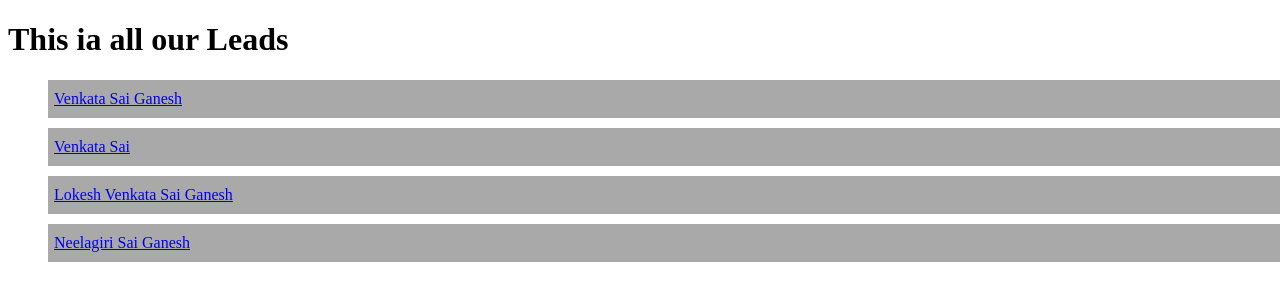
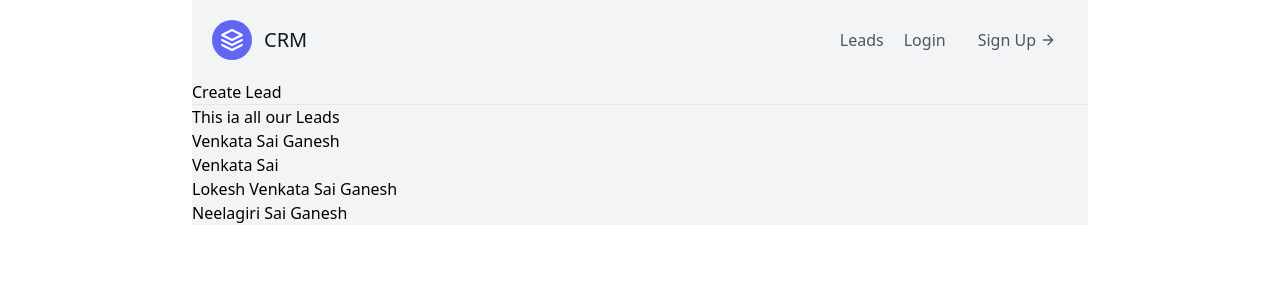
Before and after one commit to lokesh-devel-oper/CRM, a Django app: page /leads/ in a window 1280 px wide. Shown: the top 301 px of the page. Run offline with Django 5.2, Linux system fonts and the light colour scheme; data comes from the database, SQL or seed files in the repository; both versions use the stored data as it was after the commit.

Commit message:
Exteded Templates, Tailwind CSS, URL Names

```diff
--- a/crm/urls.py
+++ b/crm/urls.py
@@ -16,8 +16,11 @@
 """
 from django.contrib import admin
 from django.urls import path, include
+from leads.views import landing_page, login_page
 
 urlpatterns = [
     path('admin/', admin.site.urls),
+    path('', landing_page),
+    path('login/', login_page),
     path('leads/', include('leads.urls', namespace='leads'))
 ]
--- a/leads/urls.py
+++ b/leads/urls.py
@@ -1,10 +1,12 @@
 from django.urls import path
-from leads.views import leads_list, lead_details, lead_create
+from leads.views import leads_list, lead_details, lead_create, lead_update, lead_delete
 
 app_name = 'leads'
 
 urlpatterns = [
-    path('', leads_list),
-    path('<int:pk>/', lead_details),
-    path('create/', lead_create)
+    path('', leads_list, name="lead-list"),
+    path('<int:pk>/', lead_details, name="lead-details"),
+    path('create/', lead_create, name="create-lead"),
+    path('<int:pk>/update/', lead_update, name="update-lead"),
+    path('<int:pk>/delete/', lead_delete, name="delete-lead"),
 ]
--- a/leads/views.py
+++ b/leads/views.py
@@ -1,7 +1,13 @@
 from django.shortcuts import render, redirect
 from django.http import HttpResponse
 from leads.models import LEAD, Agent
-from leads.forms import Leadform
+from leads.forms import Leadform, LeadModelForm
+
+def landing_page(request):
+    return render(request, "landing.html")
+
+def login_page(request):
+    return render(request, "login.html")
 
 # Create your views here.
 def leads_list(request):
@@ -22,25 +28,83 @@
     return render(request, "leads/lead_details.html", context)
 
 def lead_create(request):
-    form = Leadform()
+    form = LeadModelForm()
     if request.method == "POST":
         print("Receiving Post Request")
-        form = Leadform(request.POST)
+        form = LeadModelForm(request.POST)
         if form.is_valid():
-            print("The form is Valid")
-            print(form.cleaned_data)
-            first_name = form.cleaned_data['first_name']
-            last_name = form.cleaned_data['last_name']
-            age = form.cleaned_data['age']
-            agent = Agent.objects.first()
-            LEAD.objects.create(
-                first_name = first_name,
-                last_name = last_name,
-                age = age,
-                agent = agent
-            )
+            form.save()
             return redirect("/leads")
     context = {
         "form": form
     }
     return render(request, "leads/lead_create.html", context)
+
+def lead_update(request, pk):
+    lead = LEAD.objects.get(id=pk)
+    form = LeadModelForm(instance=lead)
+    if request.method == "POST":
+        print("Receiving Post Request")
+        form = LeadModelForm(request.POST, instance=lead)
+        if form.is_valid():
+            form.save()
+            return redirect("/leads")
+    context = {
+        "form": form,
+        "lead": lead
+    }
+    return render(request, "leads/lead_update.html", context)
+
+
+def lead_delete(request, pk):
+    lead = LEAD.objects.get(id=pk)
+    lead.delete()
+    return redirect("/leads")
+
+
+# def lead_update(request, pk):
+#     lead = LEAD.objects.get(id=pk)
+#     form = Leadform()
+#     if request.method == "POST":
+#         print("Receiving Post Request")
+#         form = Leadform(request.POST)
+#         if form.is_valid():
+#             print("The form is Valid")
+#             print(form.cleaned_data)
+#             first_name = form.cleaned_data['first_name']
+#             last_name = form.cleaned_data['last_name']
+#             age = form.cleaned_data['age']
+#             lead.first_name = first_name
+#             lead.last_name = last_name
+#             lead.age = age
+#             lead.save()
+#             return redirect("/leads")
+#     context = {
+#         "form": form,
+#         "lead": lead
+#     }
+#     return render(request, "leads/lead_update.html", context)
+
+# def lead_create(request):
+    # form = Leadform()
+    # if request.method == "POST":
+    #     print("Receiving Post Request")
+    #     form = Leadform(request.POST)
+    #     if form.is_valid():
+    #         print("The form is Valid")
+    #         print(form.cleaned_data)
+    #         first_name = form.cleaned_data['first_name']
+    #         last_name = form.cleaned_data['last_name']
+    #         age = form.cleaned_data['age']
+    #         agent = Agent.objects.first()
+    #         LEAD.objects.create(
+    #             first_name = first_name,
+    #             last_name = last_name,
+    #             age = age,
+    #             agent = agent
+    #         )
+    #         return redirect("/leads")
+#     context = {
+#         "form": form
+#     }
+#     return render(request, "leads/lead_create.html", context)
--- /dev/null
+++ b/templates/base.html
@@ -0,0 +1,17 @@
+<!DOCTYPE html>
+<html lang="en">
+<head>
+    <meta charset="UTF-8">
+    <meta name="viewport" content="width=device-width, initial-scale=1.0">
+    <title>DJCRM</title>
+    <link href="https://unpkg.com/tailwindcss@^2/dist/tailwind.min.css" rel="stylesheet">
+</head>
+<body>
+    <div class="max-w-4xl mx-auto bg-gray-100">
+        {% include "navbar.html" %}
+        {% block content %}
+
+        {% endblock content%}
+    </div>
+</body>
+</html>
--- a/templates/leads/lead_create.html
+++ b/templates/leads/lead_create.html
@@ -6,7 +6,7 @@
     <title>Document</title>
 </head>
 <body>
-    <a href="/leads">Go back to Leads</a>
+    <a href="{% url 'leads:lead-list' %}">Go back to Leads</a>
     <hr>
     <h1>Create a new Lead</h1>
     <form  method="post">
--- a/templates/leads/leads_list.html
+++ b/templates/leads/leads_list.html
@@ -1,28 +1,14 @@
-<!DOCTYPE html>
-<html lang="en">
-<head>
-    <meta charset="UTF-8">
-    <meta name="viewport" content="width=device-width, initial-scale=1.0">
-    <title>Document</title>
-    <style>
-        .lead {
-            padding-top: 10px;
-            padding-bottom: 10px;
-            padding-left: 6px;
-            padding-right: 6px;margin-top: 10px;
-            background-color: darkgray;
-            width: 100%;
-        }
-    </style>
-</head>
-<body>
+{% extends "base.html" %}
+
+{% block content %}
+    <a href="{% url 'leads:create-lead' %}"><h3>Create Lead</h3></a>
+    <hr />
     <h1>This ia all our Leads</h1>
     <ul>
         {% for lead in leads%}
        <div class="lead">
-        <a href="/leads/{{lead.pk}}/">{{ lead.first_name }} {{ lead.last_name }}</a>
+        <a href="{% url 'leads:lead-details' lead.pk %}">{{ lead.first_name }} {{ lead.last_name }}</a>
        </div>
         {% endfor %}
     </ul>
-</body>
-</html>
+    {% endblock content %}
--- /dev/null
+++ b/templates/navbar.html
@@ -0,0 +1,19 @@
+<header class="text-gray-600 body-font">
+    <div class="container mx-auto flex flex-wrap p-5 flex-col md:flex-row items-center">
+      <a href="/" class="flex title-font font-medium items-center text-gray-900 mb-4 md:mb-0">
+        <svg xmlns="http://www.w3.org/2000/svg" fill="none" stroke="currentColor" stroke-linecap="round" stroke-linejoin="round" stroke-width="2" class="w-10 h-10 text-white p-2 bg-indigo-500 rounded-full" viewBox="0 0 24 24">
+          <path d="M12 2L2 7l10 5 10-5-10-5zM2 17l10 5 10-5M2 12l10 5 10-5"></path>
+        </svg>
+        <span class="ml-3 text-xl">CRM</span>
+      </a>
+      <nav class="md:ml-auto flex flex-wrap items-center text-base justify-center">
+        <a href="{% url 'leads:lead-list' %}" class="mr-5 hover:text-gray-900">Leads</a>
+        <a href="/login/" class="mr-5 hover:text-gray-900">Login</a>
+      </nav>
+      <button class="inline-flex items-center bg-gray-100 border-0 py-1 px-3 focus:outline-none hover:bg-gray-200 rounded text-base mt-4 md:mt-0">Sign Up
+        <svg fill="none" stroke="currentColor" stroke-linecap="round" stroke-linejoin="round" stroke-width="2" class="w-4 h-4 ml-1" viewBox="0 0 24 24">
+          <path d="M5 12h14M12 5l7 7-7 7"></path>
+        </svg>
+      </button>
+    </div>
+  </header>
```
Also changed, not shown: leads/forms.py (+11 -0 lines), templates/landing.html (added, +23 -0 lines), templates/leads/lead_details.html (+9 -11 lines), templates/leads/lead_update.html (added, +12 -0 lines), templates/login.html (added, +44 -0 lines), db.sqlite3.
